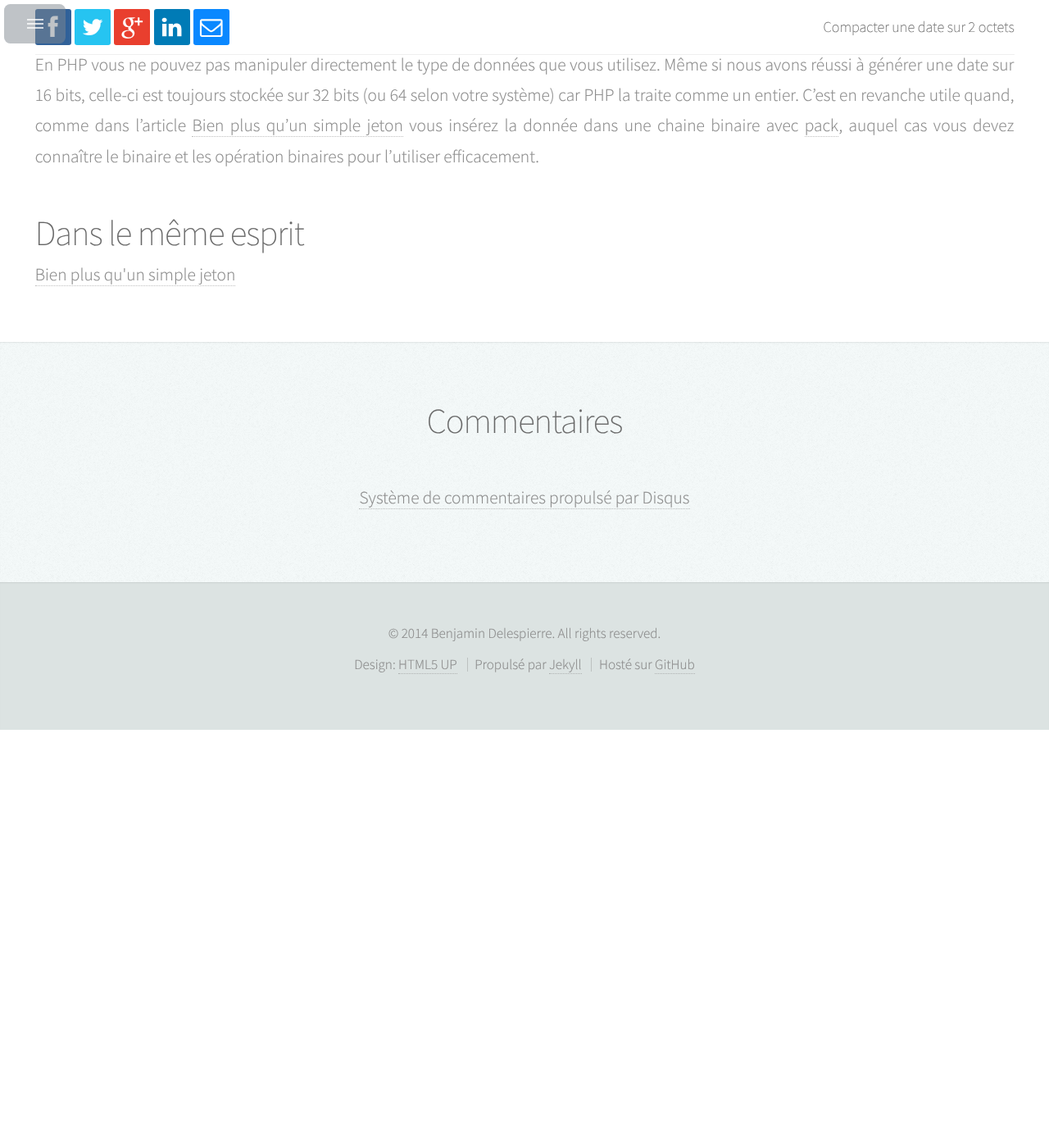
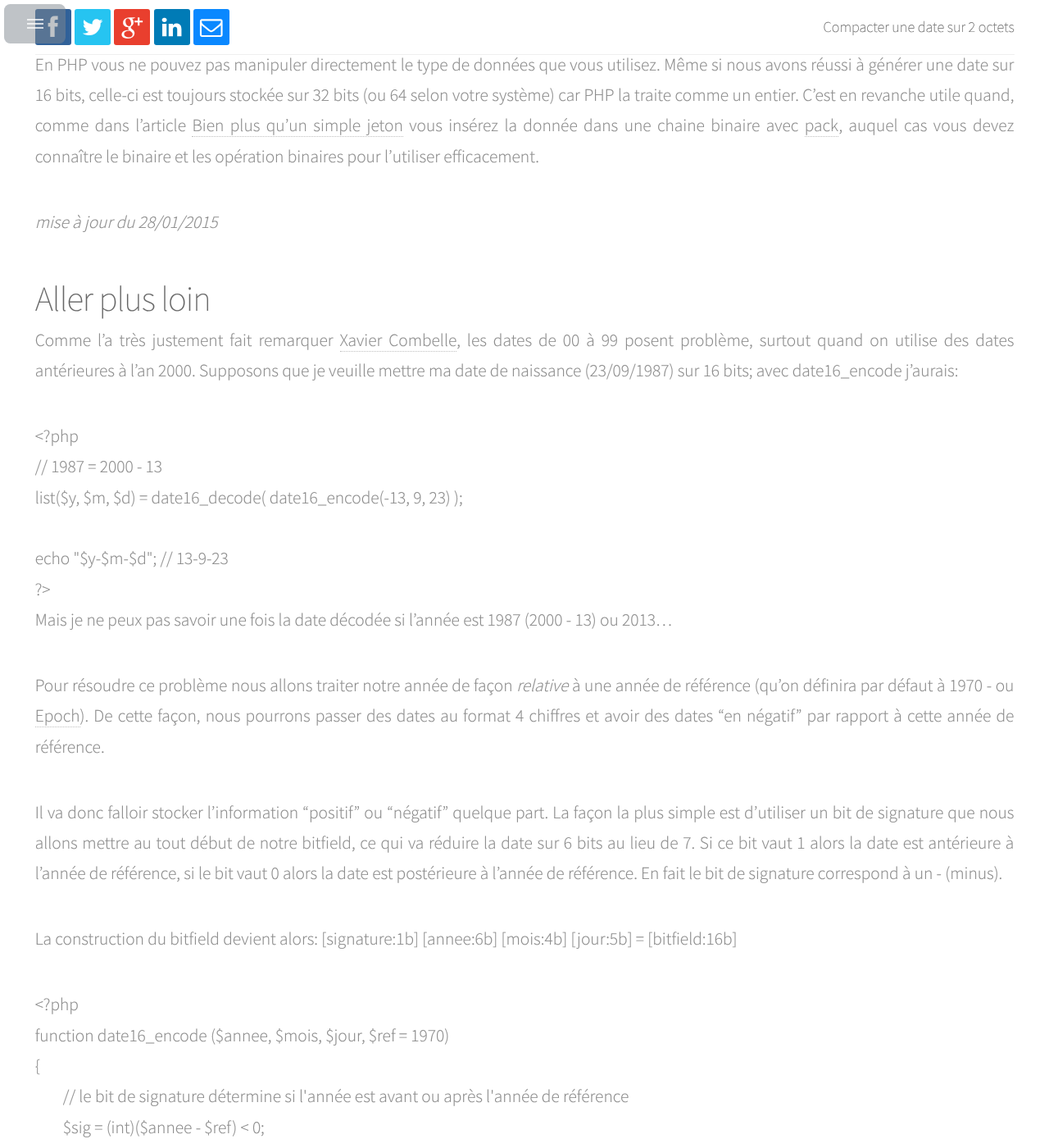
Before and after one commit to bdelespierre/bdelespierre.github.io, a Jekyll site: the page built from _posts/2014-02-19-compacter-une-date-sur-2-octets.md, in a window 1280 px wide and 1400 px high, scrolled down 4645 px. Shown: the whole window at 82% size. Built offline with Jekyll 4.4.1, drawn with Linux system fonts in a browser that asks for light colours; nearby versions of some CDN libraries; Markdown is read by kramdown in place of the engine named in the settings; comment, search, counter and statistics services are not loaded; before the commit the page ends 5538 px from its top, so only the background shows below that; some of the changed text lies outside the part shown.

Commit message:
maj article Compacter une date sur 2 octets

````diff
--- a/_posts/2014-02-19-compacter-une-date-sur-2-octets.md
+++ b/_posts/2014-02-19-compacter-une-date-sur-2-octets.md
@@ -157,3 +157,70 @@ Je tiens au passage à rappeller que les opérations sur les bits sont HYPER rap
 ## Conclusion
 
 En PHP vous ne pouvez pas manipuler directement le type de données que vous utilisez. Même si nous avons réussi à générer une date sur 16 bits, celle-ci est toujours stockée sur 32 bits (ou 64 selon votre système) car PHP la traite comme un entier. C'est en revanche utile quand, comme dans l'article [Bien plus qu'un simple jeton](http://bdelespierre.fr/article/bien-plus-quun-simple-jeton/) vous insérez la donnée dans une chaine binaire avec [pack](), auquel cas vous devez connaître le binaire et les opération binaires pour l'utiliser efficacement.
+
+_mise à jour du 28/01/2015_
+
+## Aller plus loin
+
+Comme l'a très justement fait remarquer [Xavier Combelle](https://disqus.com/by/xaviercombelle/), les dates de 00 à 99 posent problème, surtout quand on utilise des dates antérieures à l'an 2000. Supposons que je veuille mettre ma date de naissance (23/09/1987) sur 16 bits; avec date16_encode j'aurais:
+
+```PHP
+<?php
+// 1987 = 2000 - 13
+list($y, $m, $d) = date16_decode( date16_encode(-13, 9, 23) );
+
+echo "$y-$m-$d"; // 13-9-23
+?>
+```
+
+Mais je ne peux pas savoir une fois la date décodée si l'année est 1987 (2000 - 13) ou 2013...
+
+Pour résoudre ce problème nous allons traiter notre année de façon _relative_ à une année de référence (qu'on définira par défaut à 1970 - ou [Epoch](http://fr.wikipedia.org/wiki/Epoch)). De cette façon, nous pourrons passer des dates au format 4 chiffres et avoir des dates "en négatif" par rapport à cette année de référence.
+
+Il va donc falloir stocker l'information "positif" ou "négatif" quelque part. La façon la plus simple est d'utiliser un bit de signature que nous allons mettre au tout début de notre bitfield, ce qui va réduire la date sur 6 bits au lieu de 7. Si ce bit vaut 1 alors la date est antérieure à l'année de référence, si le bit vaut 0 alors la date est postérieure à l'année de référence. En fait le bit de signature correspond à un - (minus).
+
+La construction du bitfield devient alors: `[signature:1b] [annee:6b] [mois:4b] [jour:5b] = [bitfield:16b]`
+
+```PHP
+<?php
+function date16_encode ($annee, $mois, $jour, $ref = 1970)
+{
+	// le bit de signature détermine si l'année est avant ou après l'année de référence
+	$sig = (int)($annee - $ref) < 0;
+
+	// l'année devient relative à l'année de référence (en valeur absolue)
+	$annee = abs($annee - $ref);
+
+	$jour  &= 0b00011111; // ne garder que les 5 premiers bits
+	$mois  &= 0b00001111; // ne garder que les 4 premiers bits
+	$annee &= 0b01111111; // ne garder que les 7 premiers bits
+
+	return ($sig << 15) | ($annee << 9) | ($mois << 5) | $jour;
+}
+
+function date16_decode ($date, $ref = 1970)
+{
+	$sig    = ($date >> 15) & 0b00000001;
+	$annee  = ($date >> 9)  & 0b00111111;
+	$mois   = ($date >> 5)  & 0b00001111;
+	$jour   = ($date)       & 0b00011111;
+
+	// on recalcule l'année en fonction de la date de référence
+	$annee = $sig ? $ref - $annee : $ref + $annee;
+
+	return [$annee, $mois, $jour];
+}
+
+$date16 = date16_encode(1987, 9, 23, 2000);
+
+// Pour que ça marche il faut bien entendu que l'année de référence soit la même des deux cotés !
+list($y,$m,$d) = date16_decode( $date16, 2000);
+
+echo "$y-$m-$d"; // 1987-9-23
+
+?>
+```
+
+Outre le fait que nous ayons désormais des années plus cohérentes (car sur 4 chiffres), on remarque qu'on dispose de plus d'un siècle de dates désormais puisque toutes les dates dans l'intervale `[$ref - 63, $ref + 63]` peuvent désormais être encodées sur 16 bits sans problèmes. Donc de 99 ans on est passe mainteant à 126 ans ! Par exemple, si on définit 2077 comme année de référence, on peut utiliser toutes les date entre 2014 et 2140. Si votre application tourne toujours à cette date, promis, je sors de ma tombe pour vous payer une bière !
+
+<center><img src="/images/articles/zombie-beer.png" alt="Bièèèère" style="float:none"></center>
````
Also changed, not shown: images/articles/zombie-beer.png (added).
